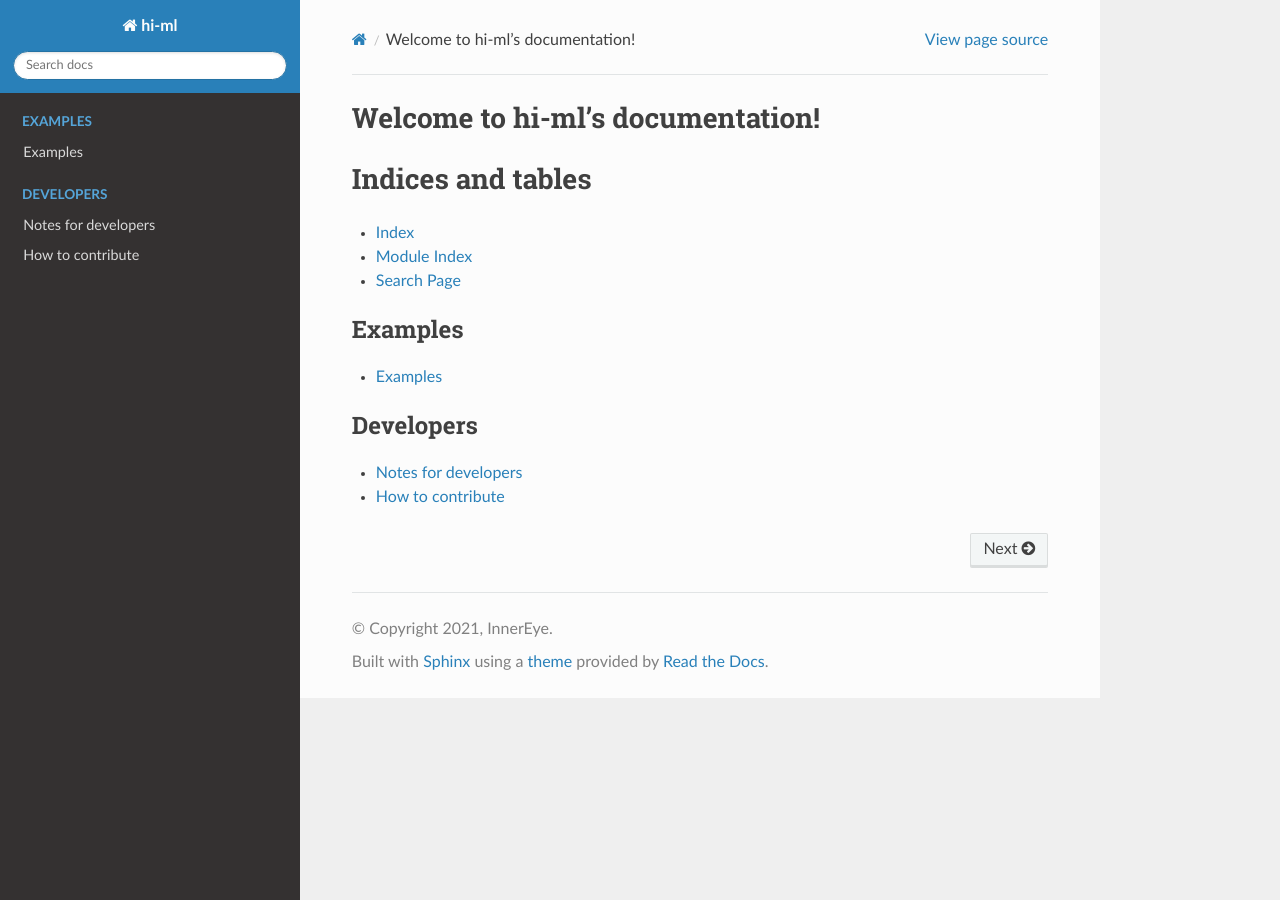
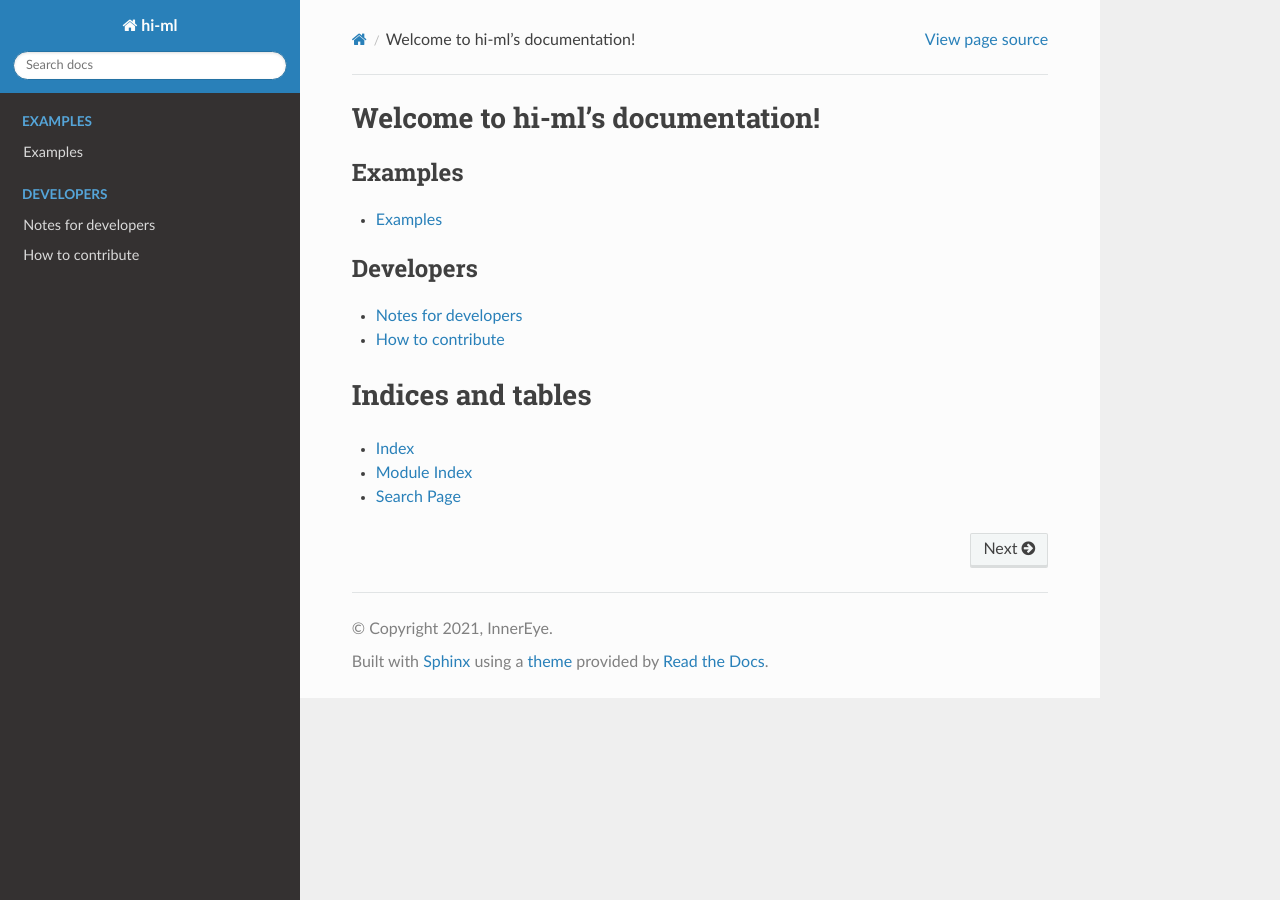
Before and after one commit to microsoft/hi-ml, a Sphinx documentation site: the page built from docs/source/index.rst, in a window 1280 px wide. Built offline with Sphinx 7.4.7 and the Read the Docs theme 2.0.0, drawn with Linux system fonts in a browser that asks for light colours; part of the change alters nothing that is shown.

```diff
--- a/docs/source/index.rst
+++ b/docs/source/index.rst
@@ -5,14 +5,6 @@
 
 Welcome to hi-ml's documentation!
 =================================
-
-
-Indices and tables
-==================
-
-* :ref:`genindex`
-* :ref:`modindex`
-* :ref:`search`
 
 
 .. toctree::
@@ -34,3 +26,11 @@ Indices and tables
    :caption: API
 
    api/api.rst
+
+
+Indices and tables
+==================
+
+* :ref:`genindex`
+* :ref:`modindex`
+* :ref:`search`
```
